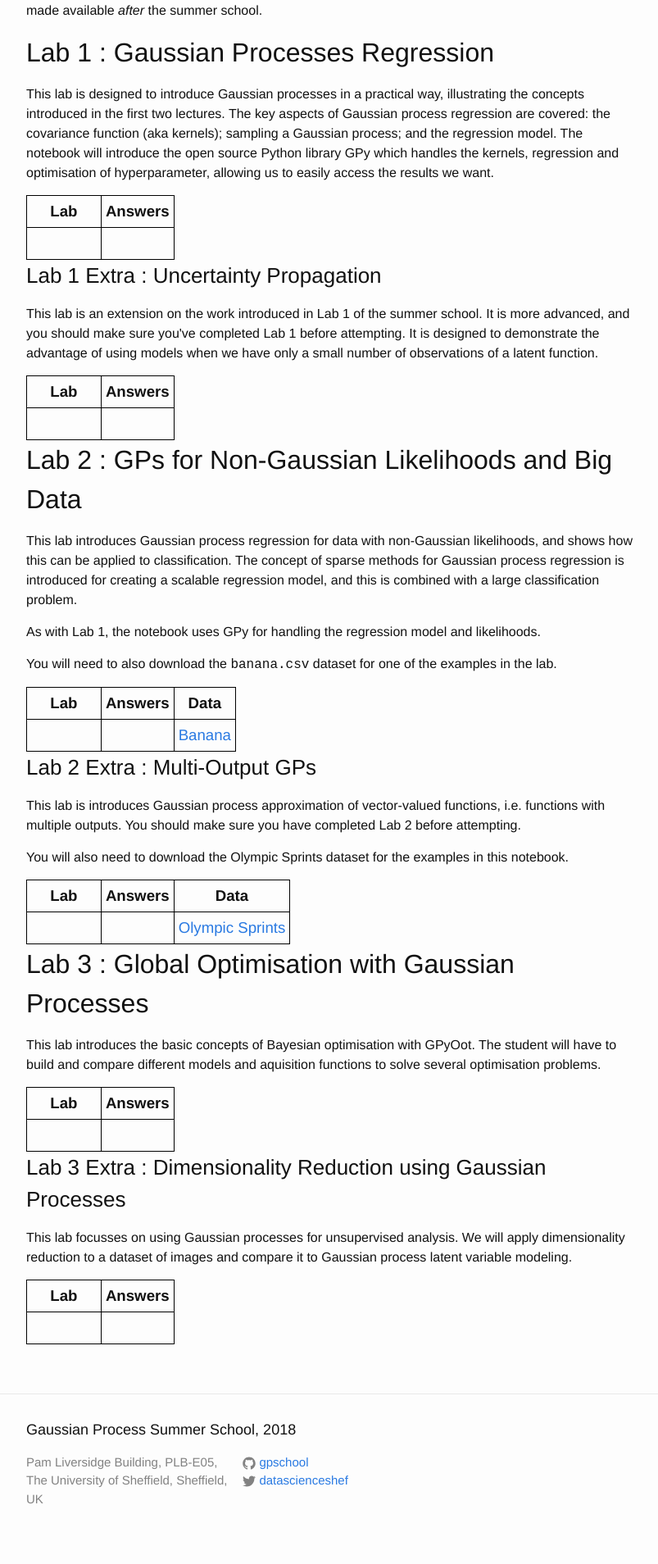
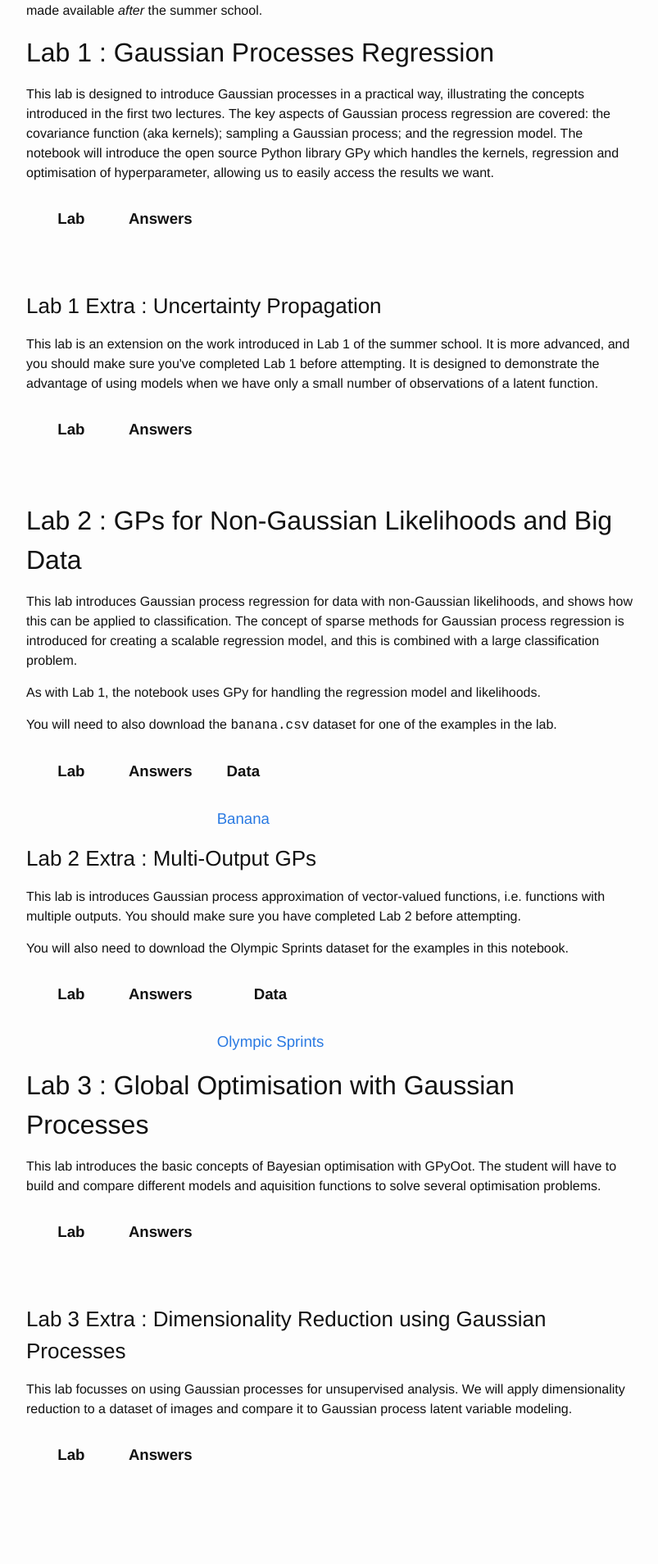
Before and after one commit to gpschool/gpss18, a Jekyll site: the page built from labs.html, in a window 1280 px wide. Shown: the part 607-2515 px from the top of the page at 82% size, without its empty margins (238-1041 px from the left). Built offline with Jekyll 4.4.1, drawn with Linux system fonts in a browser that asks for light colours.

Commit message:
Remove border styles

```diff
--- a/_layouts/labs.html
+++ b/_layouts/labs.html
@@ -5,11 +5,8 @@ layout: page
     .notebook_links {
         border-collapse: collapse;
     }
-    .notebook_links, .notebook_links th, .notebook_links td {
-        border:1px solid #000;
-    }
     .notebook_links th, .notebook_links td {
-        padding: 5px;
+        padding: 15px;
         font-size: 14pt;
     }
 </style>
```
